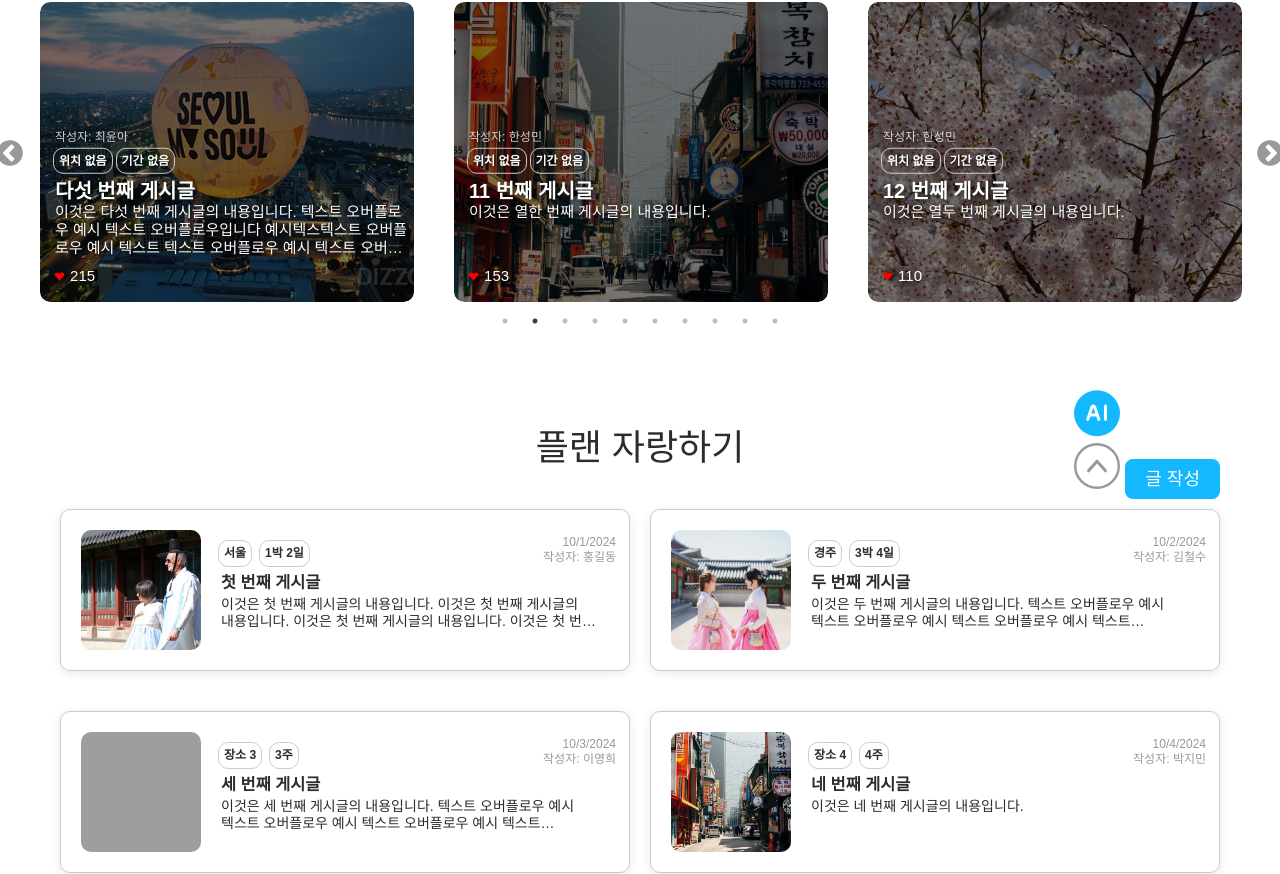
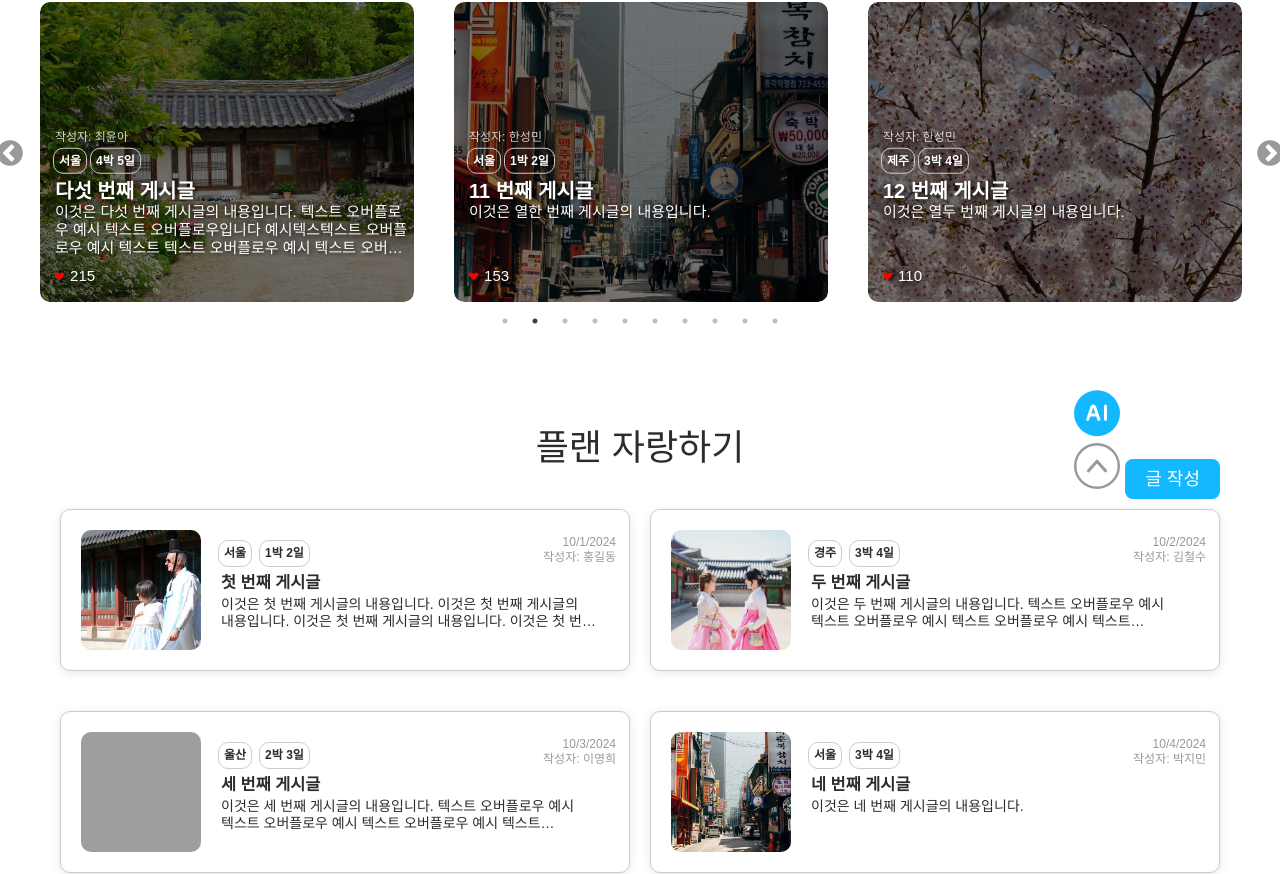
Before and after one commit to Backrow-NCP/solt-frontend, a React (Create React App) app: page /board/list in a window 1280 px wide. Shown: the part 211-1085 px from the top of the page. Built offline with nearby package versions, Linux system fonts and the light colour scheme; grey boxes are pictures that could not be loaded; a web font is replaced by a local one.

Commit message:
Detail.jsx 초안,이미지 이동 버튼 및 썸네일 추가

```diff
--- a/public/sampleData.json
+++ b/public/sampleData.json
@@ -59,8 +59,8 @@
       "boardId": 3,
       "title": "세 번째 게시글",
       "content": "이것은 세 번째 게시글의 내용입니다. 텍스트 오버플로우 예시 텍스트 오버플로우 예시 텍스트 오버플로우 예시 텍스트 오버플로우 예시",
-      "location": "장소 3",
-      "duration": "3주",
+      "location": "울산",
+      "duration": "2박 3일",
       "member": {
         "memberId": 103,
         "name": "이영희",
@@ -83,8 +83,8 @@
       "boardId": 4,
       "title": "네 번째 게시글",
       "content": "이것은 네 번째 게시글의 내용입니다.",
-      "location": "장소 4",
-      "duration": "4주",
+      "location": "서울",
+      "duration": "3박 4일",
       "member": {
         "memberId": 104,
         "name": "박지민",
@@ -108,7 +108,7 @@
       "title": "다섯 번째 게시글",
       "content": "이것은 다섯 번째 게시글의 내용입니다. 텍스트 오버플로우 예시 텍스트 오버플로우입니다 예시텍스텍스트 오버플로우 예시 텍스트 텍스트 오버플로우 예시 텍스트 오버플로우 예시텍스트 오버플로우 예시 텍스트 오버플로우 예시텍스트 오버플로우 예시 텍스트 오버플로우 예시 텍스트 오버플로우 예시텍스트 오버플로우 예시 텍스트 오버플로우 예시텍스트 오버플로우 예시 텍스트 오버플로우 예시텍스트 오버플로우 예시 텍스트 오버플로우 예시텍스트 오버플로우 예시 텍스트 오버플로우 예시텍스트 오버플로우 예시 텍스트 오버플로우 예시텍스트 오버플로우 예시 텍스트 오버플로우 예시텍스트 오버플로우 예시 텍스트 오버플로우 예시 텍스트 오버플로우 예시 텍스트 오버플로우 예시 텍스트 오버플로우 예시 텍스트 오버플로우 예시 텍스트 오버플로우 예시",
       "location": "서울",
-      "duration": "3박 4일",
+      "duration": "4박 5일",
       "member": {
         "memberId": 105,
         "name": "최윤아",
@@ -118,9 +118,39 @@
       },
       "images": [
         {
-          "uuid": "img5-uuid",
+          "uuid": "img6-uuid",
+          "fileName": "/sampleImage/7.jpg",
+          "ord": 1
+        },
+        {
+          "uuid": "img1-uuid",
+          "fileName": "/sampleImage/1.jpg",
+          "ord": 2
+        },
+        {
+          "uuid": "img2-uuid",
+          "fileName": "/sampleImage/2.jpg",
+          "ord": 3
+        },
+        {
+          "uuid": "img8-uuid",
+          "fileName": "/sampleImage/8.jpg",
+          "ord": 4
+        },
+        {
+          "uuid": "img9-uuid",
+          "fileName": "/sampleImage/9.jpg",
+          "ord": 5
+        },
+        {
+          "uuid": "img10-uuid",
           "fileName": "/sampleImage/10.jpg",
-          "ord": 1
+          "ord": 6
+        },
+        {
+          "uuid": "img10-uuid",
+          "fileName": "/sampleImage/10.jpg",
+          "ord": 6
         }
       ],
       "likeCount": 215,
@@ -131,8 +161,8 @@
       "boardId": 6,
       "title": "여섯 번째 게시글",
       "content": "이것은 여섯 번째 게시글의 내용입니다이것은 여섯 번째 게시글의 내용입니다이것은 여섯 번째 게시글의 내용입니다이것은 여섯 번째 게시글의 내용입니다이것은 여섯 번째 게시글의 내용입니다.",
-      "location": "장소 6",
-      "duration": "6주",
+      "location": "인천",
+      "duration": "1박 2일",
       "member": {
         "memberId": 106,
         "name": "최강창민",
@@ -155,8 +185,8 @@
       "boardId": 7,
       "title": "일곱 번째 게시글",
       "content": "이것은 일곱 번째 게시글의 내용입니다.",
-      "location": "장소 7",
-      "duration": "7주",
+      "location": "대구",
+      "duration": "4박 5일",
       "member": {
         "memberId": 106,
         "name": "김성민",
@@ -179,8 +209,8 @@
       "boardId": 8,
       "title": "8 번째 게시글",
       "content": "이것은 여덟 번째 게시글의 내용입니다.",
-      "location": "장소 8",
-      "duration": "8주",
+      "location": "광주",
+      "duration": "3박 4일",
       "member": {
         "memberId": 106,
         "name": "한성민",
@@ -203,8 +233,8 @@
       "boardId": 9,
       "title": "9 번째 게시글",
       "content": "내 용이것은아홉번째게시글의내이것은 여섯 번째 게시글의 내용입니다이것은 여섯 번째 게시글의 내용입니다이것은 여섯 번째 게시글의 내용입니다이것은 여섯 번째 게시글의 내용입니다용이.",
-      "location": "장소 9",
-      "duration": "9주",
+      "location": "대전",
+      "duration": "4박 5일",
       "member": {
         "memberId": 106,
         "name": "한성민",
@@ -227,8 +257,8 @@
       "boardId": 10,
       "title": "10 번째 게시글",
       "content": "이것은 열 번째게시글의내용입니다.",
-      "location": "장소 10",
-      "duration": "10주",
+      "location": "부산",
+      "duration": "3박 4일",
       "member": {
         "memberId": 106,
         "name": "한성민",
@@ -241,6 +271,21 @@
           "uuid": "img6-uuid",
           "fileName": "/sampleImage/7.jpg",
           "ord": 1
+        },
+        {
+          "uuid": "img1-uuid",
+          "fileName": "/sampleImage/1.jpg",
+          "ord": 2
+        },
+        {
+          "uuid": "img2-uuid",
+          "fileName": "/sampleImage/2.jpg",
+          "ord": 3
+        },
+        {
+          "uuid": "img8-uuid",
+          "fileName": "/sampleImage/8.jpg",
+          "ord": 4
         }
       ],
       "likeCount": 13,
@@ -251,8 +296,8 @@
       "boardId": 11,
       "title": "11 번째 게시글",
       "content": "이것은 열한 번째 게시글의 내용입니다.",
-      "location": "장소 11",
-      "duration": "11주",
+      "location": "서울",
+      "duration": "1박 2일",
       "member": {
         "memberId": 106,
         "name": "한성민",
@@ -275,8 +320,8 @@
       "boardId": 12,
       "title": "12 번째 게시글",
       "content": "이것은 열두 번째 게시글의 내용입니다.",
-      "location": "장소 12",
-      "duration": "12주",
+      "location": "제주",
+      "duration": "3박 4일",
       "member": {
         "memberId": 106,
         "name": "한성민",
@@ -299,8 +344,8 @@
       "boardId": 13,
       "title": "13 번째 게시글",
       "content": "이것은 열세 번째 게시글의 내용입니다.",
-      "location": "장소 13",
-      "duration": "12주",
+      "location": "포항",
+      "duration": "1박 2일",
       "member": {
         "memberId": 106,
         "name": "김뿅뿅",
--- a/src/components/Board/BestBoardList.jsx
+++ b/src/components/Board/BestBoardList.jsx
@@ -91,14 +91,10 @@ const BestBoardList = () => {
                 <br />
                 <div className="locationDurationContainer">
                   <div className="locationBox">
-                    {item.plan?.location || '위치 없음'}
+                    {item.location || '위치 없음'}
                   </div>
                   <div className="durationBox">
-                    {item.plan
-                      ? `${item.plan.startDate.join(
-                          '.'
-                        )} ~ ${item.plan.endDate.join('.')}`
-                      : '기간 없음'}
+                    {item.duration || '기간 없음'}
                   </div>
                 </div>
                 <h3 className="bestTitle size_xl">{item.title}</h3>
--- a/src/components/Board/BoardDetailContainer.jsx
+++ b/src/components/Board/BoardDetailContainer.jsx
@@ -1,27 +1,12 @@
 import React from 'react';
-import styled from 'styled-components';
+import { DetailWrapper } from '../../styles/board/boardDetailContainer'; // 변경된 styled-components import
 import TabContainer from './TabContainer';
-
-const OverlayContainer = styled.div`
-  position: absolute;
-  top: 20px;
-  left: 20px;
-  width: 568px;
-  height: 962px;
-  margin-top: 50px;
-  margin-left: 10px;
-  background-color: white;
-  border-radius: 32px;
-  box-shadow: 0 2px 8px rgba(0, 0, 0, 0.2);
-  padding: 20px;
-  z-index: 10;
-`;
 
 const BoardDetailContainer = () => {
   return (
-    <OverlayContainer>
+    <DetailWrapper>
       <TabContainer />
-    </OverlayContainer>
+    </DetailWrapper>
   );
 };
 
--- /dev/null
+++ b/src/styles/board/boardDetail.js
@@ -0,0 +1,100 @@
+// src/styles/boardDetail.js
+import styled from 'styled-components';
+
+export const BoardDetailContainer = styled.div`
+  padding: 20px;
+  background-color: #f9f9f9;
+  border-radius: 8px;
+  box-shadow: 0 2px 4px rgba(0, 0, 0, 0.1);
+`;
+
+export const Title = styled.h2`
+  font-size: 24px;
+  color: #333;
+`;
+
+export const Content = styled.p`
+  font-size: 16px;
+  line-height: 1.5;
+  color: #666;
+`;
+
+export const InfoText = styled.p`
+  font-size: 14px;
+  color: #999;
+`;
+
+export const DateAuthorContainer = styled.p`
+  font-size: 12px;
+  color: #999;
+  text-align: right; // 우측 정렬
+  margin-top: 10px;
+`;
+
+export const Image = styled.img`
+  width: 85%; /* 너비를 고정 */
+  max-height: 275px; /* 높이를 고정 */
+
+  border-radius: 5px;
+
+  object-fit: contain; /* 이미지를 비율에 맞춰 고정 영역을 채우도록 설정 */
+  display: block; /* 블록 요소로 설정하여 중앙 정렬 */
+  margin-left: auto; /* 좌우 마진을 자동으로 설정하여 중앙 정렬 */
+  margin-right: auto; /* 좌우 마진을 자동으로 설정하여 중앙 정렬 */
+`;
+
+export const InfoTextTitleContainer = styled.div`
+  justify-content: center; /* 수평 중앙 정렬 */
+  align-items: center; /* 수직 중앙 정렬 */
+  text-align: center; /* 텍스트 중앙 정렬 */
+  margin: 0; /* 여백 없애기 */
+`;
+
+export const ButtonContainer = styled.div`
+  display: flex;
+  align-items: center; /* 버튼과 이미지를 중앙 정렬 */
+  justify-content: space-between; /* 버튼을 양쪽에 배치 */
+  margin: 10px 0; /* 위아래 여백 추가 */
+`;
+
+export const Button = styled.button`
+  cursor: pointer; /* 커서를 포인터로 변경 */
+  padding: 5px; /* 버튼 내부 여백 */
+  display: flex; /* 내부 요소 정렬을 위해 flex 사용 */
+  justify-content: center; /* 수평 중앙 정렬 */
+  align-items: center; /* 수직 중앙 정렬 */
+  width: 30px; /* 고정된 너비 설정 */
+  height: 30px; /* 고정된 높이 설정 */
+
+  &:hover {
+    opacity: 0.8; /* 호버 시 불투명도 조정 */
+  }
+
+  /* 이미지 크기 조정 */
+  img {
+    max-width: 100%; /* 이미지 최대 너비 100% */
+    max-height: 100%; /* 이미지 최대 높이 100% */
+  }
+`;
+export const ThumbnailContainer = styled.div`
+  display: flex; /* 썸네일을 가로로 배치 */
+  justify-content: center; /* 중앙 정렬 */
+  margin: 10px 0; /* 여백 추가 */
+`;
+
+export const Thumbnail = styled.img`
+  width: 40px; /* 썸네일의 너비 설정 */
+  height: 40px; /* 썸네일의 높이 설정 */
+  border-radius: 5px; /* 모서리 둥글게 */
+  margin: 0 5px; /* 좌우 여백 */
+  cursor: pointer; /* 커서를 포인터로 변경 */
+
+  &:hover {
+    opacity: 0.8; /* 호버 시 불투명도 조정 */
+  }
+
+  /* 선택된 썸네일 강조 스타일 */
+  &.active {
+    border: 2px solid #007bff; /* 선택된 썸네일에 강조 테두리 */
+  }
+`;
--- /dev/null
+++ b/src/styles/board/boardDetailContainer.js
@@ -0,0 +1,16 @@
+import styled from 'styled-components';
+
+export const DetailWrapper = styled.div`
+  position: absolute;
+  top: 20px;
+  left: 20px;
+  width: 568px;
+  height: 962px;
+  margin-top: 50px;
+  margin-left: 10px;
+  background-color: white;
+  border-radius: 32px;
+  box-shadow: 0 2px 8px rgba(0, 0, 0, 0.2);
+  padding: 20px;
+  z-index: 10;
+`;
--- /dev/null
+++ b/src/styles/board/tabContainer.js
@@ -0,0 +1,32 @@
+import styled from 'styled-components';
+
+export const CombinedContainer = styled.div`
+  background-color: #f9f9f9; // 전체 배경 색상
+  border-radius: 8px; // 전체 컨테이너의 둥글게 처리
+  overflow: hidden; // 경계선 없애기
+`;
+
+export const TabsContainer = styled.div`
+  display: flex;
+  margin: 0; // 마진 제거하여 연결된 느낌을 줌
+`;
+
+export const Tab = styled.div`
+  flex: 1;
+  padding: 10px;
+  cursor: pointer;
+  text-align: center;
+  background-color: ${props =>
+    props.$isActive ? '#f9f9f9' : '#ffffff'}; // 선택된 탭 흰색
+  transition: background-color 0.3s;
+
+  &:hover {
+    background-color: #e0e0e0; // 호버 시 진한 색상
+  }
+`;
+
+export const ContentContainer = styled.div`
+  padding: 0px;
+  background-color: #ffffff; // 콘텐츠 컨테이너 색상
+  box-shadow: 0 2px 8px rgba(0, 0, 0, 0.2);
+`;
```
Also changed, not shown: src/components/Board/BoardDetail.jsx (+82 -13 lines), src/components/Board/TabContainer.jsx (+12 -33 lines).
